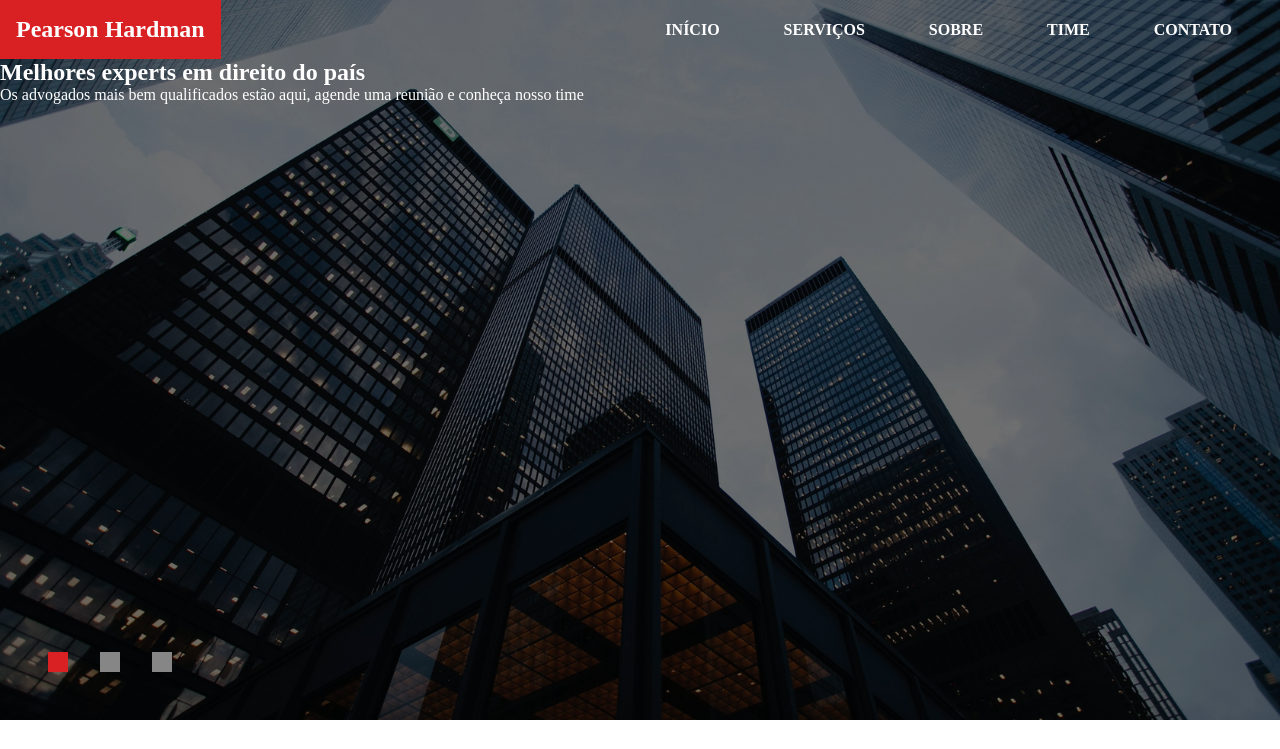
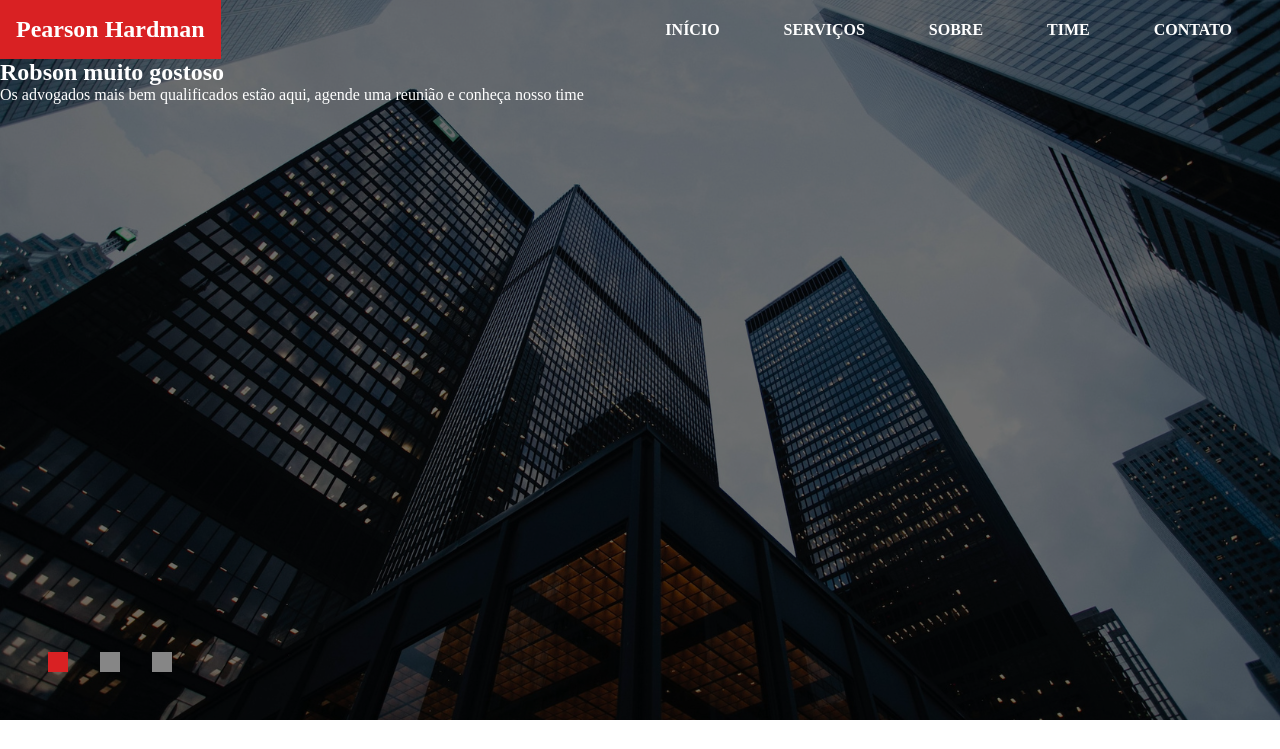
Before and after one commit to Gigliany/Curso-Html-CSS-e-JavaScript, a plain HTML site: page index.html in a window 1280 px wide. Shown: the top 749 px of the page. Drawn offline with nearby package versions, Linux system fonts and the light colour scheme; a web font is replaced by a local one.

Commit message:
Robson gostosao

```diff
--- a/index.html
+++ b/index.html
@@ -35,7 +35,7 @@
         </div>
         <div classe="banner active">
             <span classe="square"></span>
-            <h2>Melhores experts em direito do país</h2>
+            <h2>Robson muito gostoso</h2>
             <p>
                 Os advogados mais bem qualificados estão aqui, agende uma reunião e
                 conheça nosso time
```
